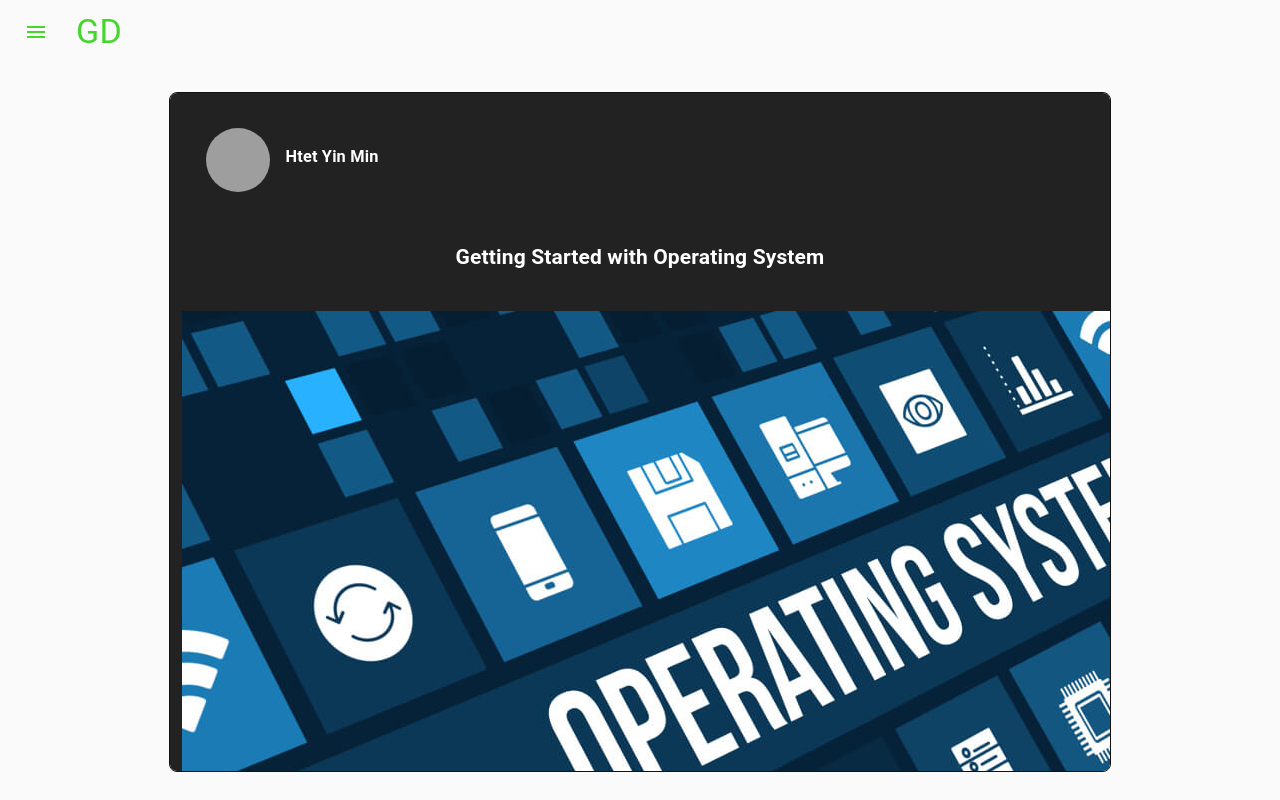
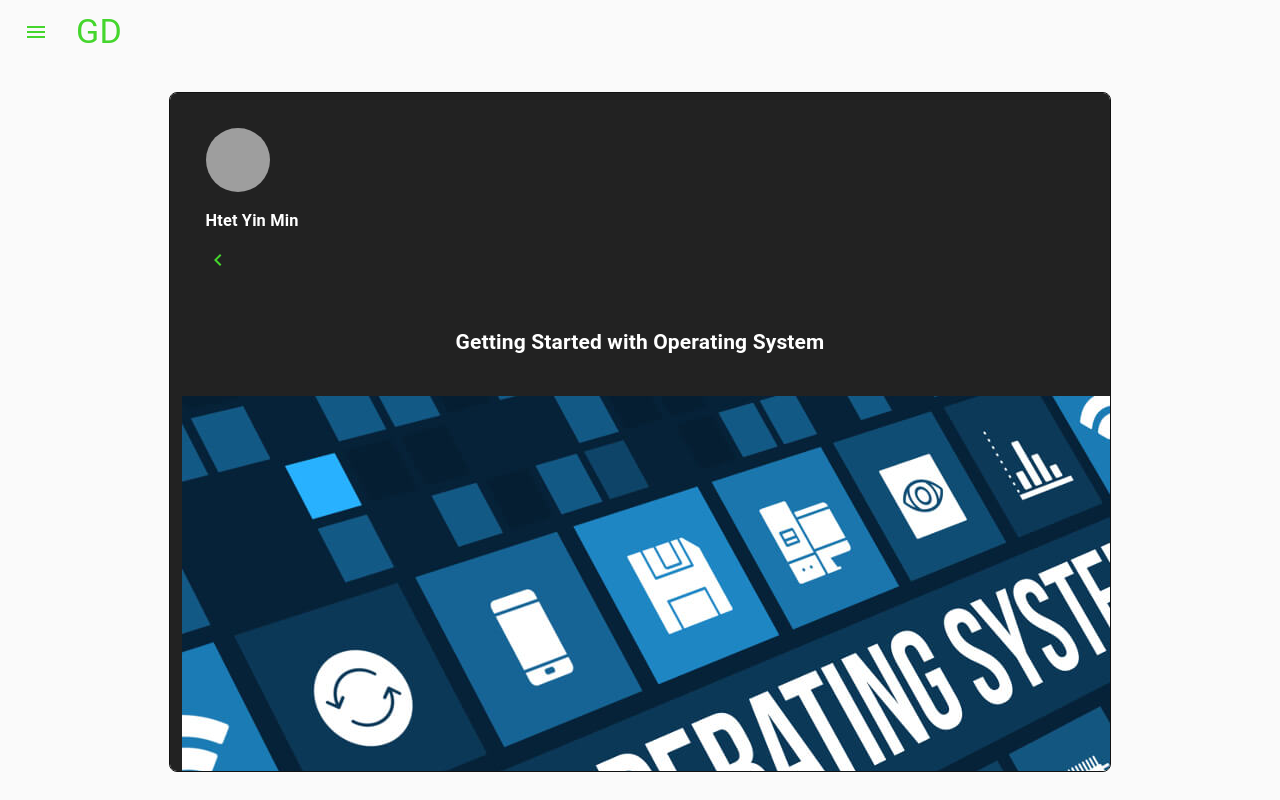
Before and after one commit to janakhpon/devblog, a Gatsby site: page /article/Getting--started-with--Operating-System/ in a window 1280 px wide. Built offline with nearby package versions, Linux system fonts and the light colour scheme; Gatsby itself is replaced by a stand-in of ours; grey boxes are pictures that could not be loaded.

Commit message:
GDEV015 updated back and forth options for blogger

```diff
--- a/src/components/header.js
+++ b/src/components/header.js
@@ -19,7 +19,6 @@ import ListItem from '@material-ui/core/ListItem'
 import ListItemIcon from '@material-ui/core/ListItemIcon'
 import ListItemText from '@material-ui/core/ListItemText'
 import HomeIcon from '@material-ui/icons/Home'
-import ListIcon from '@material-ui/icons/ViewList'
 
 
 import styles from './header.module.scss';
--- a/src/templates/blogPost.js
+++ b/src/templates/blogPost.js
@@ -1,8 +1,9 @@
 import React from 'react';
-import { graphql } from 'gatsby';
+import { graphql, Link } from 'gatsby';
 import Box from '@material-ui/core/Box'
 import Grid from '@material-ui/core/Grid'
 import Avatar from '@material-ui/core/Avatar'
+import ChevronLeftIcon from '@material-ui/icons/ChevronLeft'
 
 import Layout from '../components/layout';
 import SEO from '../components/seo'
@@ -29,14 +30,15 @@ const BlogPost = ({ data }) => {
   return (
     <Layout>
       <SEO title={data.markdownRemark.frontmatter.title} />
-      <Grid container spacing={2}  className={styles.container}>
+      <Grid container spacing={2} className={styles.container}>
         <Grid item xs={12}>
           <Box display="flex" justifyContent="flex-start" m={1} p={1}>
             <Box p={1}>
               <Avatar alt={data.markdownRemark.frontmatter.author} src={data.markdownRemark.frontmatter.authorimg} className={styles.avatar} />
-            </Box>
-            <Box p={1}>
               <h3>{data.markdownRemark.frontmatter.author}</h3>
+              <Link to={`/`}>
+                <ChevronLeftIcon className={styles.menuicon} />
+              </Link>
             </Box>
           </Box>
           <Box display="flex" justifyContent="center">
--- a/src/templates/blogPost.module.scss
+++ b/src/templates/blogPost.module.scss
@@ -1,4 +1,5 @@
-body,html{
+body,
+html {
     overflow: hidden !important;
     margin: 0px !important;
     padding: 0px !important;
@@ -15,7 +16,14 @@ body,html{
     font-weight: bold;
 }
 
-.container{
+.menuicon {
+    color: #44d62c !important;
+    font-weight: bolder;
+    font-size: 2em;
+    cursor: pointer;
+}
+
+.container {
     background-color: #222222 !important;
     color: white !important;
     padding: 0.2rem;
@@ -42,6 +50,6 @@ body,html{
     margin: 0.2rem;
 }
 
-.container::-webkit-scrollbar-thumb:active{
+.container::-webkit-scrollbar-thumb:active {
     cursor: grabbing !important;
 }
```
